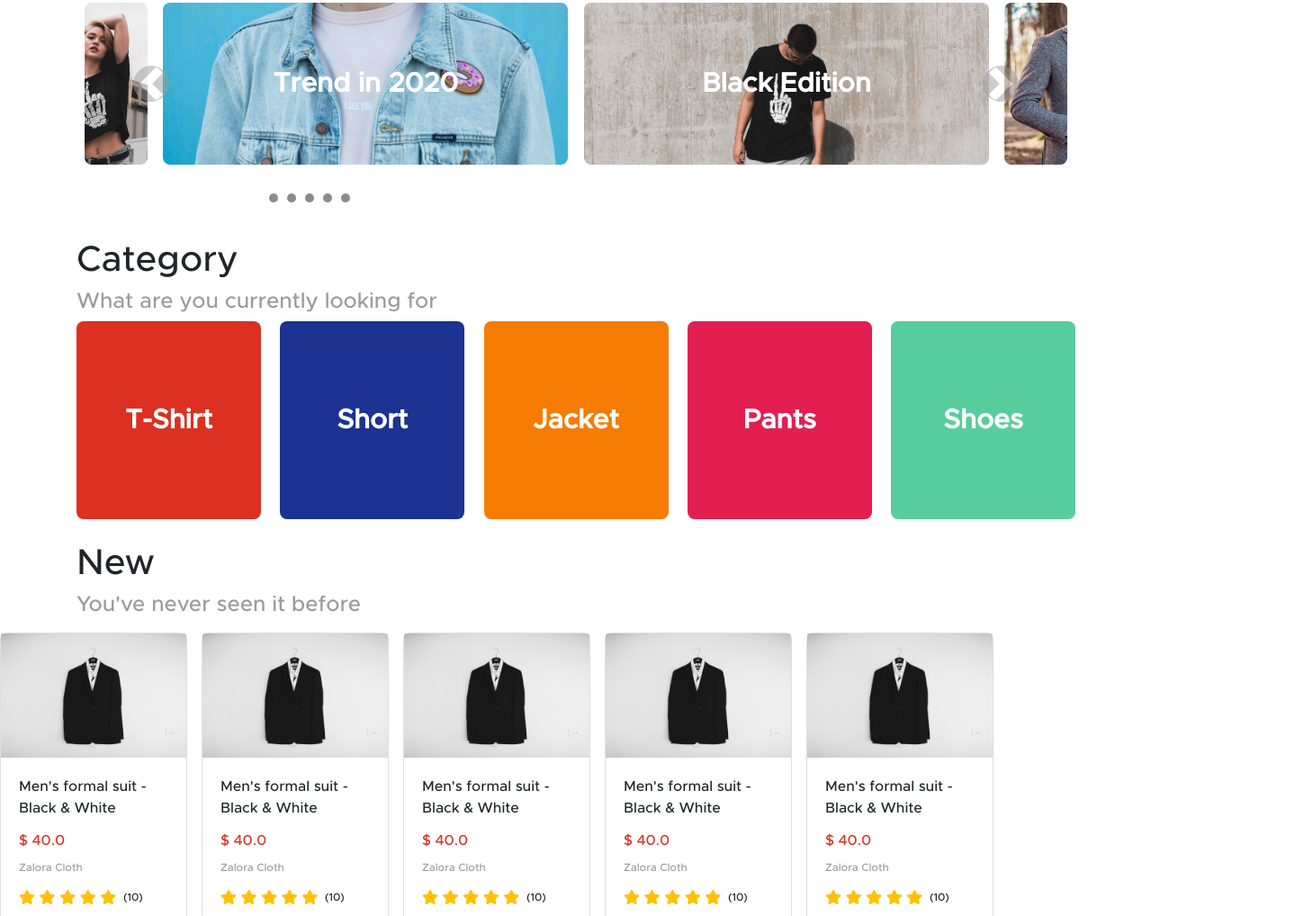
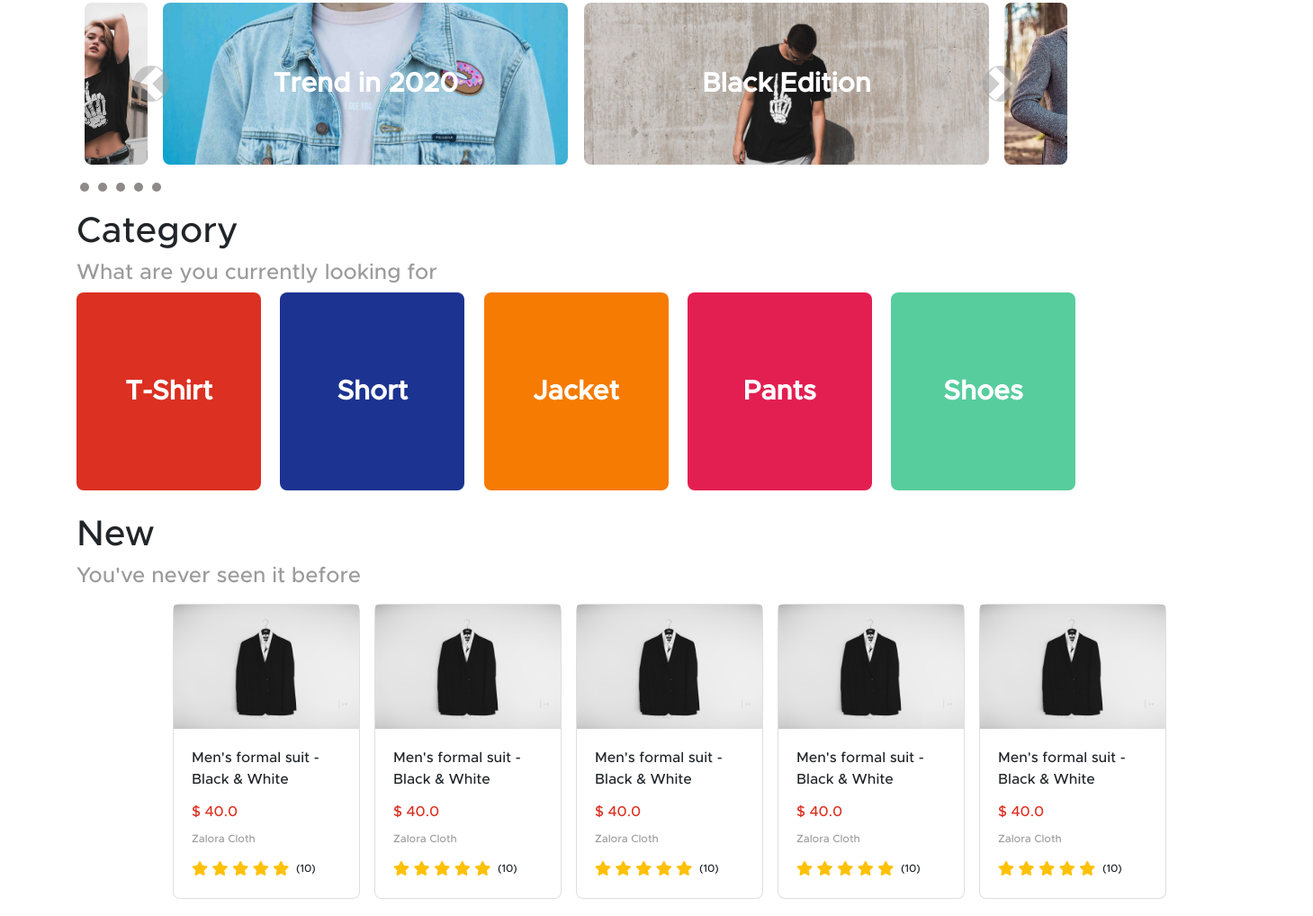
Before and after one commit to MghalyRmdn/blanja_staticweb, a plain HTML site: page index.html in a window 1280 px wide. Shown: the part 171-1189 px from the top of the page at 90% size, 1459 px wide, since content can reach past the window. Drawn offline with nearby package versions, Linux system fonts and the light colour scheme; files whose address does not match are found by name.

Commit message:
last modified 2

```diff
--- a/Ecommerce/css/self.css
+++ b/Ecommerce/css/self.css
@@ -212,7 +212,7 @@ p#boots {
 div.container.mt-2.m-0 {
     position: relative;
     /* top: 5rem; */
-    /* left: 5rem; */
+    left: 12rem;
 }
 
 .container.text-center.mt-3 {
@@ -384,8 +384,9 @@ h4 {
 }
 
 .container.p-0 {
-    margin-top: 2rem;
-    margin-left: 19rem;
+    position: relative;
+    top: 20px;
+    left: 1.5rem;
 
 }
 
```
